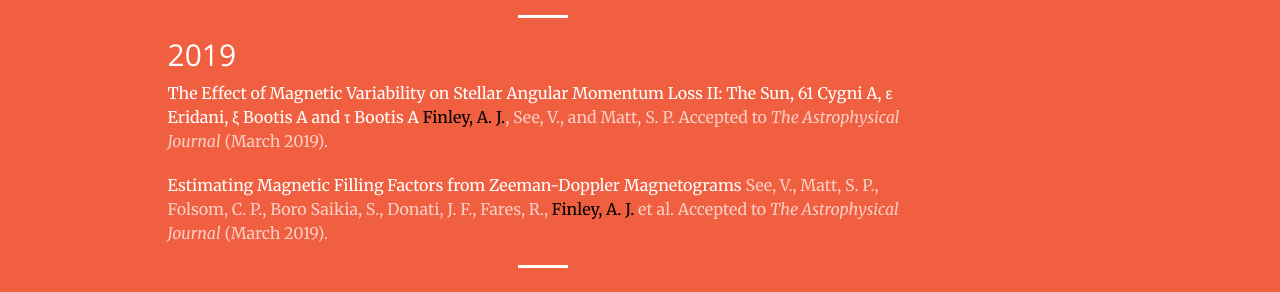
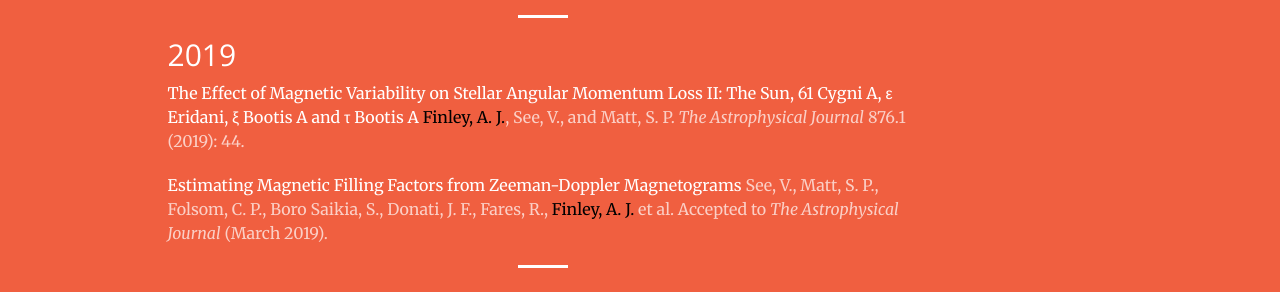
Before and after one commit to AdamJamesFinley/AdamJamesFinley.github.io, a Jekyll site: the page built from index.html, in a window 1280 px wide and 900 px high, scrolled down 2871 px. Shown: the part 153-445 px from the top of the window. Built offline with Jekyll 4.4.1, drawn with Linux system fonts in a browser that asks for light colours.

Commit message:
Paper 4 link update

```diff
--- a/_includes/papers.html
+++ b/_includes/papers.html
@@ -5,7 +5,7 @@
                 <h2 class="section-heading">Published Papers</h2>
                 <hr class="light">
                 <h2 class="section-heading">2019</h2>
-                <p class='text-faded'><a href="https://arxiv.org/abs/1903.09871"><font color='white' >The Effect of Magnetic Variability on Stellar Angular Momentum Loss II: The Sun, 61 Cygni A, ε Eridani, ξ Bootis A and τ Bootis A </font></a> <font color='black' >Finley, A. J.</font>, See, V., and Matt, S. P. Accepted to <i>The Astrophysical Journal</i> (March 2019).</p>
+                <p class='text-faded'><a href="https://iopscience.iop.org/article/10.3847/1538-4357/ab12d2"><font color='white' >The Effect of Magnetic Variability on Stellar Angular Momentum Loss II: The Sun, 61 Cygni A, ε Eridani, ξ Bootis A and τ Bootis A </font></a> <font color='black' >Finley, A. J.</font>, See, V., and Matt, S. P. <i>The Astrophysical Journal</i> 876.1 (2019): 44.</p>
                 <p class='text-faded'><a href="https://arxiv.org/abs/1903.05595"><font color='white' >Estimating Magnetic Filling Factors from Zeeman-Doppler Magnetograms </font></a> See, V., Matt, S. P., Folsom, C. P., Boro Saikia, S., Donati, J. F., Fares, R., <font color='black' >Finley, A. J.</font> et al. Accepted to <i>The Astrophysical Journal</i> (March 2019).</p>
                 <hr class="light">
                 <h2 class="section-heading">2018</h2>
```
